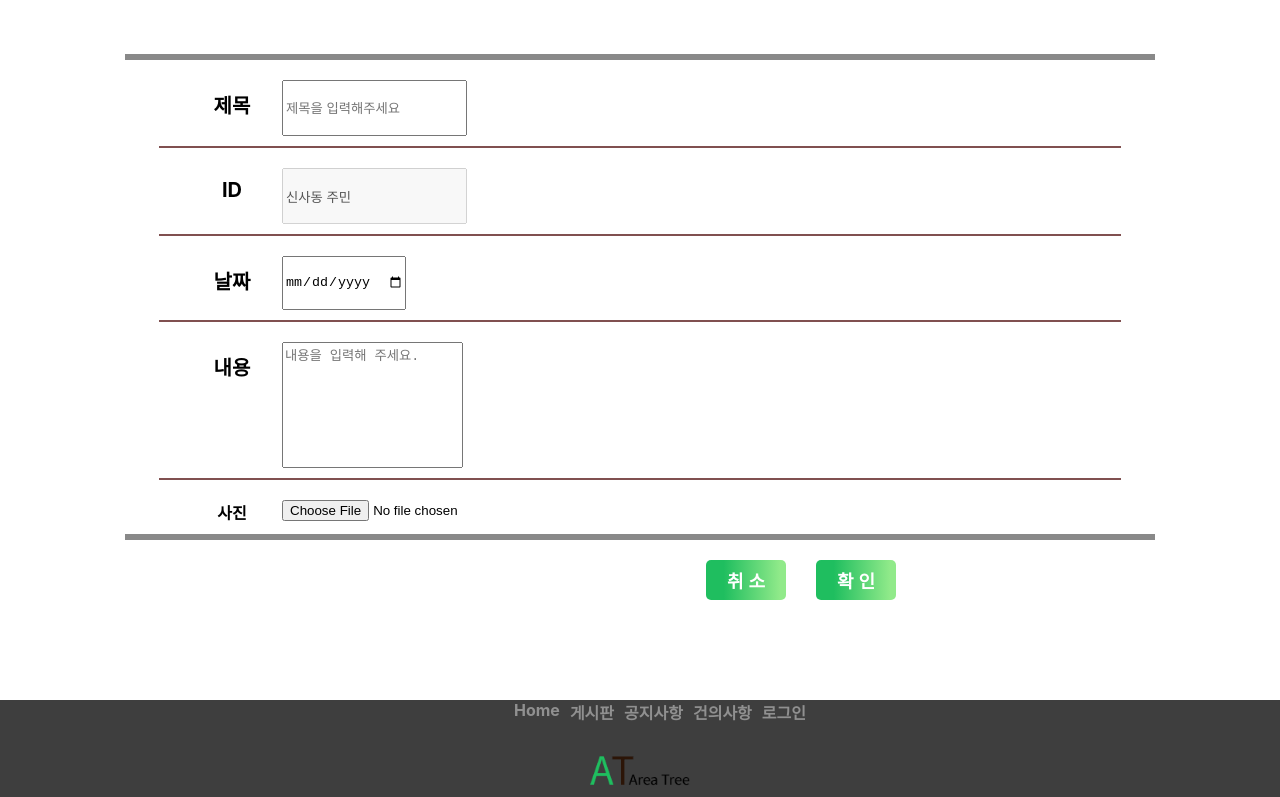
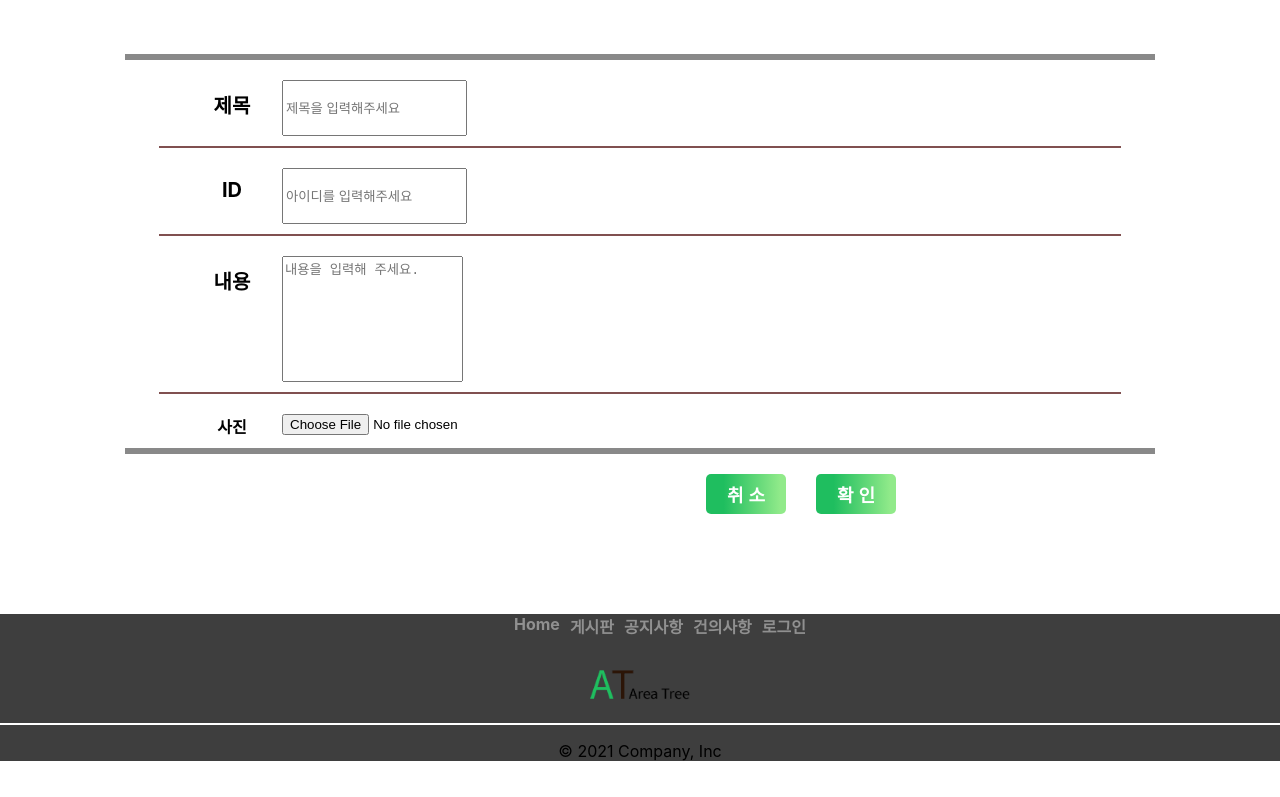
Before and after one commit to ljs2887/AT, a React (Create React App) app: page /board-write in a window 1280 px wide. Shown: the part 377-1174 px from the top of the page. Built offline with nearby package versions, Linux system fonts and the light colour scheme; the HTML template or start-up script is replaced by a standard one.

Commit message:
게시판 서버 연결 성공

```diff
--- a/package.json
+++ b/package.json
@@ -29,12 +29,14 @@
       "prettier"
     ],
     "rules": {
-      "no-unused-vars" : 0
+      "no-unused-vars": 0
     },
     "settings": {
       "import/resolver": {
         "node": {
-          "paths": ["src"]
+          "paths": [
+            "src"
+          ]
         }
       }
     }
--- a/src/App.jsx
+++ b/src/App.jsx
@@ -1,9 +1,9 @@
 import React, { lazy, Suspense } from 'react';
 import { Route, Switch } from 'react-router-dom';
 import './App.css';
-import Header from './Header/Header';
-import Footer from './Footer/Footer';
-import Loding from './Loding';
+import Header from './Header/Header.jsx';
+import Footer from './Footer/Footer.jsx';
+import Loding from './Loding.jsx';
 
 const Main = lazy(() => import('./Main/Main'))
 const Board = lazy(() => import('./Board/Board'))
--- a/src/Board/BoardWrite.jsx
+++ b/src/Board/BoardWrite.jsx
@@ -1,10 +1,40 @@
 import React, { useState, useEffect } from 'react';
-import { Navbar, Container, Nav } from 'react-bootstrap';
-import { Link, Route, Switch } from 'react-router-dom';
+import { Link } from 'react-router-dom';
 import './BoardWrite.css';
-
+import axios from 'axios';
 
 function BoardWrite() {
+  const [title, setTitle] = useState('')
+  const [content, setContent] = useState('')
+  const [user, setUser] = useState('')
+
+  const onChangeTitle = (e) => {
+    setTitle(e.target.value)
+  }
+
+  const onChangeContent = (e) => {
+    setContent(e.target.value)
+  }
+
+  const onChangeUser = (e) => {
+    setUser(e.target.value)
+  }
+
+  const onSubmitForm = async (e) => {
+    e.preventDefault()
+    const boardInfo = {
+      title,
+      content,
+      user
+    }
+    try {
+      const { data } = await axios.post('http://localhost:5000/board', boardInfo)
+      console.log(data);
+    } catch (error) {
+      console.error(error)
+    }
+  }
+
   return (
     <>
       <div>
@@ -34,7 +64,7 @@ function BoardWrite() {
               style={{ width: '80px', fontSize: '20px', paddingTop: '10px', fontWeight: 'bold' }}>
                 제목
             </label>
-            <input
+            <input value = { title } onChange = { onChangeTitle }
               type="text"
               class="form-control"
               id="exampleFormControlInput1"
@@ -53,31 +83,11 @@ function BoardWrite() {
               style={{ width: '80px', fontSize: '20px', paddingTop: '10px', fontWeight: 'bold' }}>
                 ID
             </label>
-            <input
+            <input value = { user } onChange = { onChangeUser }
               type="text"
               className="form-control"
               id="exampleFormControlInput1"
-              value="신사동 주민"
-              disabled
-              style={{ height: '50px' }} />
-          </div>
-
-          <div className="boardwrite_lines">
-            <hr style = {{ border: 'solid 1px #805050', width: '75%', margin: '10px 0 20px'}}/>
-          </div>
-
-          <div className="mb-3" style={{ display: 'flex', gap: '10px', width: '80%', paddingLeft: '15%' }}>
-            <label
-              htmlFor="exampleFormControlInput1"
-              className="form-label"
-              style={{ width: '80px', fontSize: '20px', paddingTop: '10px', fontWeight: 'bold' }}>
-                날짜
-            </label>
-            <input
-              type="date"
-              className="form-control"
-              id="exampleFormControlInput1"
-              placeholder="name@example.com"
+              placeholder="아이디를 입력해주세요"
               style={{ height: '50px' }} />
           </div>
 
@@ -92,7 +102,7 @@ function BoardWrite() {
               style={{ width: '80px', fontSize: '20px', paddingTop: '10px', fontWeight: 'bold' }}>
                 내용
             </label>
-            <textarea
+            <textarea value = { content } onChange = { onChangeContent }
               type="text"
               class="form-control"
               id="exampleFormControlInput1"
@@ -126,9 +136,9 @@ function BoardWrite() {
             <Link to="/board"
             style={{ fontSize: '18px', textDecorationLine: 'none', color: '#fff', fontWeight: 'bold' }}>취 소</Link>
           </button>
-          <button type="button" className="btns btn-success">
-            <Link to="/board"
-            style={{ fontSize: '18px', textDecorationLine: 'none', color: '#fff', fontWeight: 'bold' }}>확 인</Link>
+          <button type="button" className="btns btn-success" style={{ fontSize: '18px', textDecorationLine: 'none', color: '#fff', fontWeight: 'bold' }}
+          onClick = { onSubmitForm }>
+            확 인
           </button>
         </div>
     </>
--- a/src/index.js
+++ /dev/null
@@ -1,22 +0,0 @@
-import React from 'react';
-import ReactDOM from 'react-dom';
-import './index.css';
-import App from './App';
-import reportWebVitals from './reportWebVitals';
-import { BrowserRouter } from 'react-router-dom';
-import ScrollToTop from './ScrollToTop';
-
-ReactDOM.render(
-  <React.StrictMode>
-    <BrowserRouter>
-      <ScrollToTop />
-        <App />
-    </BrowserRouter>
-  </React.StrictMode>,
-  document.getElementById('root')
-);
-
-// If you want to start measuring performance in your app, pass a function
-// to log results (for example: reportWebVitals(console.log))
-// or send to an analytics endpoint. Learn more: https://bit.ly/CRA-vitals
-reportWebVitals();
--- /dev/null
+++ b/src/index.jsx
@@ -0,0 +1,16 @@
+import React from 'react';
+import ReactDOM from 'react-dom';
+import './index.css';
+import { BrowserRouter } from 'react-router-dom';
+import App from './App.jsx';
+import ScrollToTop from './ScrollToTop.jsx';
+
+ReactDOM.render(
+  <React.StrictMode>
+    <BrowserRouter>
+      <ScrollToTop />
+        <App />
+    </BrowserRouter>
+  </React.StrictMode>,
+  document.getElementById('root')
+);
--- a/src/reportWebVitals.js
+++ /dev/null
@@ -1,13 +0,0 @@
-const reportWebVitals = onPerfEntry => {
-  if (onPerfEntry && onPerfEntry instanceof Function) {
-    import('web-vitals').then(({ getCLS, getFID, getFCP, getLCP, getTTFB }) => {
-      getCLS(onPerfEntry);
-      getFID(onPerfEntry);
-      getFCP(onPerfEntry);
-      getLCP(onPerfEntry);
-      getTTFB(onPerfEntry);
-    });
-  }
-};
-
-export default reportWebVitals;
```
Also changed, not shown: src/setupTests.js (deleted, +0 -5 lines), .prettierrc.js, src/logo.svg (deleted).
